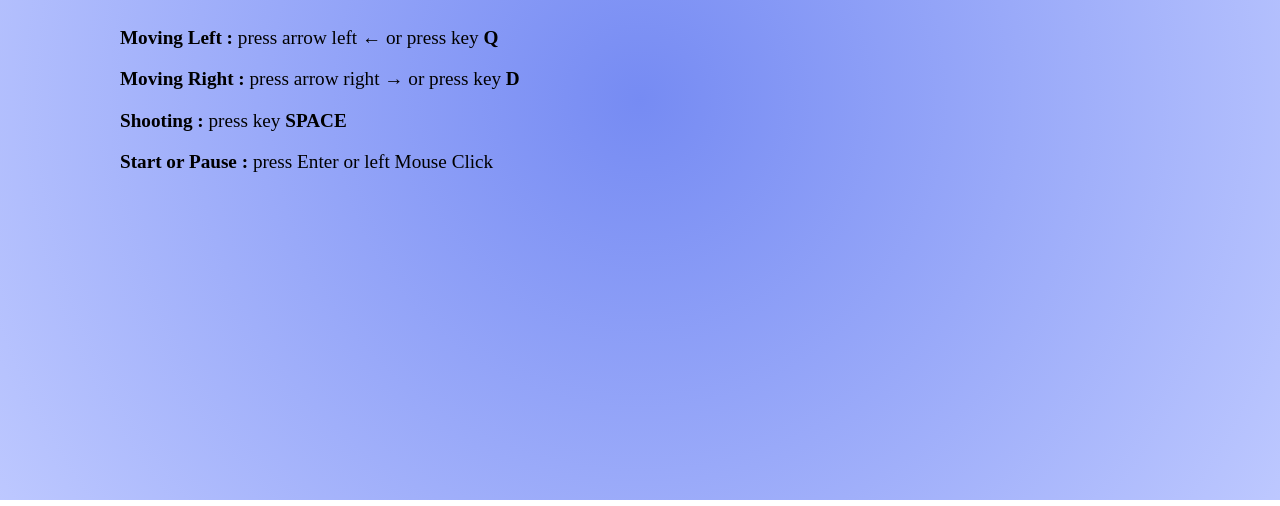
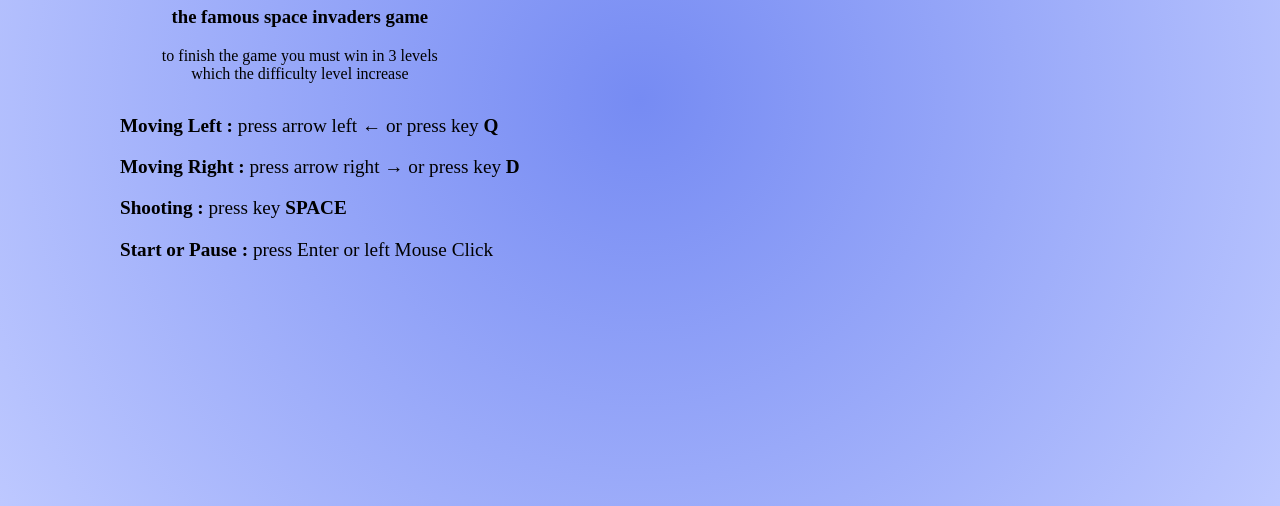
Before and after one commit to Sifelddin/space_invaders, a website with bundled scripts: page src/index.html in a window 1280 px wide. Shown: the part 300-806 px from the top of the page. Built offline with nearby package versions, Linux system fonts and the light colour scheme.

Commit message:
add discription

```diff
--- a/package.json
+++ b/package.json
@@ -1,7 +1,7 @@
 {
-  "name": "phaser3-typescript-parcel-starter",
+  "name": "space_invaders",
   "version": "1.0.0",
-  "description": "",
+  "description": "space_invaders game created with Phaserjs",
   "scripts": {
     "dev": "parcel src/index.html -p 8000",
     "build": "parcel build src/index.html --out-dir dist",
@@ -16,7 +16,7 @@
   "bugs": {
     "url": "https://github.com/emhuo/phaser3-typescript-parcel-starter/issues"
   },
-  "homepage": "https://github.com/emhuo/phaser3-typescript-parcel-starter#readme",
+  "homepage": "https://sifelddin.github.io/space_invaders/",
   "dependencies": {
     "howler": "^2.2.3",
     "phaser": "^3.55.2"
--- a/src/index.css
+++ b/src/index.css
@@ -10,7 +10,7 @@
     rgb(118, 139, 243) 0%,
     rgb(189, 200, 255) 100%
   );
-  overflow: hidden;
+
   width: 100%;
   height: 100%;
   margin: 0 auto;
@@ -18,10 +18,14 @@
 
 .canvas-wrapper {
   display: flex;
+  flex-direction: column-reverse;
   align-items: center;
   justify-content: start;
-  height: 100%;
-  margin-left: 5rem;
+  padding: 0.2rem 0;
+}
+.header {
+  text-align: center;
+  margin-bottom: 2rem;
 }
 .action {
   font-weight: bold;
@@ -38,3 +42,14 @@
   font-size: 1.2rem;
   font-weight: bold;
 }
+
+@media screen and (min-width: 1250px) {
+  .canvas-wrapper {
+    display: flex;
+    flex-direction: row;
+    align-items: center;
+    justify-content: start;
+    height: 100%;
+    margin-left: 5rem;
+  }
+}
--- a/src/index.html
+++ b/src/index.html
@@ -22,6 +22,14 @@
     <div class="canvas-wrapper">
       <div class="game-scene" id="game-container"></div>
       <div id="keys" class="keys">
+        <div class="header">
+          <h1>Spcace Invaders</h1>
+          <h3>the famous space invaders game</h3>
+          <p>
+            to finish the game you must win in 3 levels<br />
+            which the difficulty level increase
+          </p>
+        </div>
         <ul class="actions-list">
           <li>
             <span class="action"> Moving Left :</span> press arrow left
--- a/src/scenes/GameScene.ts
+++ b/src/scenes/GameScene.ts
@@ -400,12 +400,13 @@
       if (this.level > 3) {
         this.scene.start('WinnerScene', { score: this.score });
       }
+      this.direction = 'right';
       this.lives++;
       this.intervalIndex = [];
       this.isStarted = false;
       this.xTimes = 0;
       this.barriers = [];
-      this.enemyBulletVelo -= 50;
+      this.enemyBulletVelo -= 100;
       this.scene.start('GameLevelScene', {
         level: this.level,
       });
```
